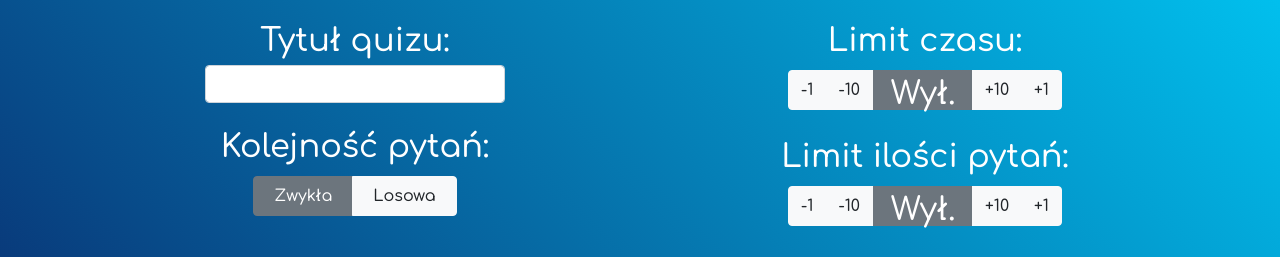
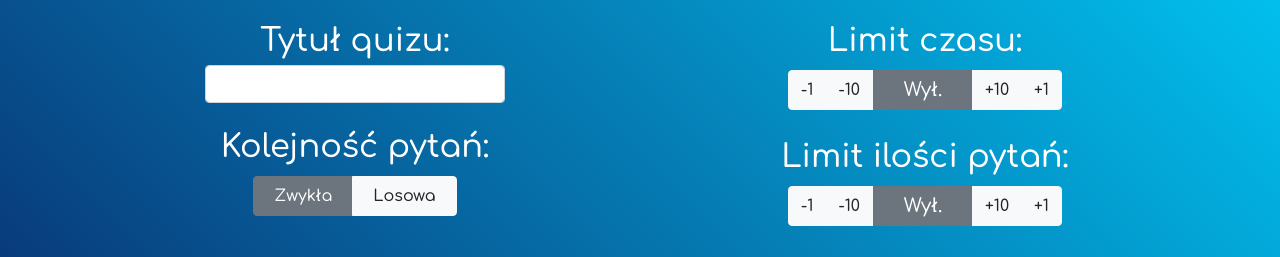
Before and after one commit to adan2013/Quizario, a React (Create React App) app in the folder client/: page /#/host in a window 1280 px wide. Shown: the part 241-498 px from the top of the page. Built offline with nearby package versions, Linux system fonts and the light colour scheme; no server answers.

Commit message:
small fixs

```diff
--- a/client/src/components/NumberPicker/NumberPicker.css
+++ b/client/src/components/NumberPicker/NumberPicker.css
@@ -3,6 +3,7 @@
     width: 100px;
     height: 40px;
     background-color: var(--gray);
+    font-size: 60%;
 }
 
 .number-display-value {
--- a/client/src/components/RankTable/index.js
+++ b/client/src/components/RankTable/index.js
@@ -69,7 +69,7 @@ class RankTable extends Component {
                         <tbody>
                             {data.map(item => {
                                 return(
-                                    <tr>
+                                    <tr key={no}>
                                         <td>{no++}</td>
                                         <td>{item.nickname}</td>
                                         <td>{item.points}</td>
--- a/client/src/components/TimePicker/TimePicker.css
+++ b/client/src/components/TimePicker/TimePicker.css
@@ -3,6 +3,7 @@
     width: 100px;
     height: 40px;
     background-color: var(--gray);
+    font-size: 60%;
 }
 
 .time-display-value {
```
